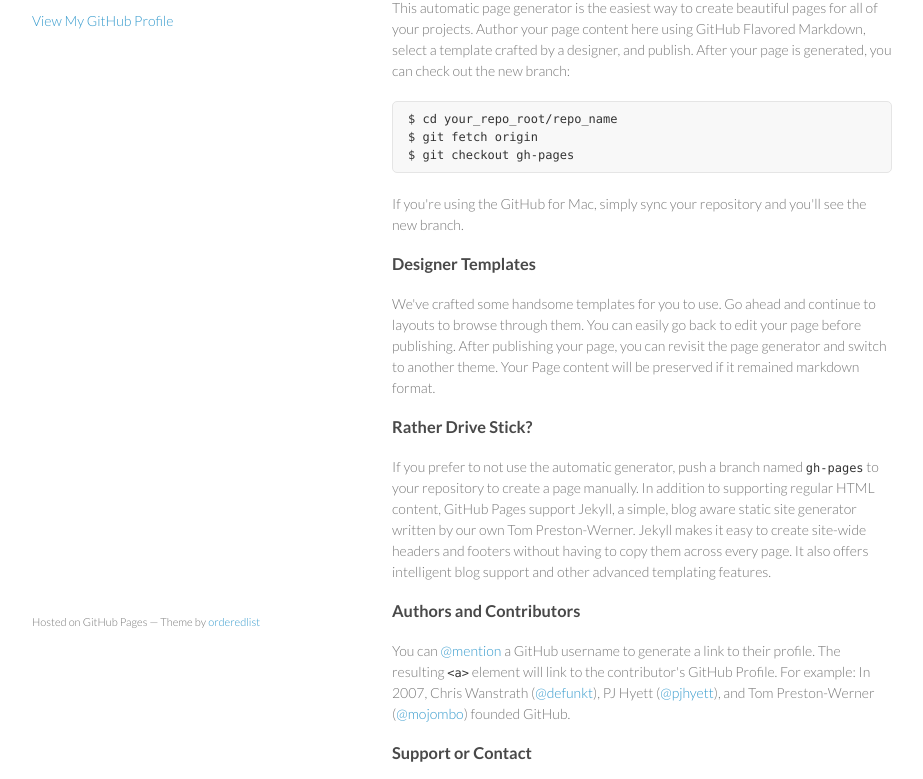
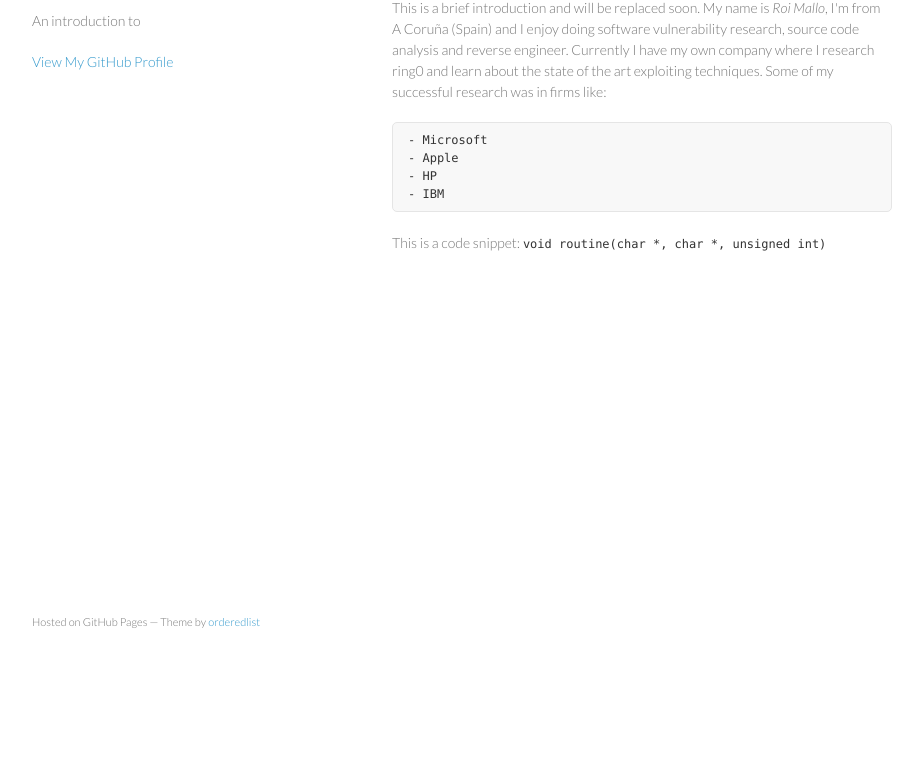
Before and after one commit to rmallof/rmallof.github.io, a plain HTML site: page index.html in a window 1280 px wide. Shown: the part 99-878 px from the top of the page, without its empty margins (178-1101 px from the left). After the commit the page ends 800 px from the top, so only its background shows below. Drawn offline with Linux system fonts and the light colour scheme.

Commit message:
Replace master branch with page content via GitHub

```diff
--- a/index.html
+++ b/index.html
@@ -3,7 +3,7 @@
   <head>
     <meta charset="utf-8">
     <meta http-equiv="X-UA-Compatible" content="chrome=1">
-    <title>Test page by rmallof</title>
+    <title>Welcome by rmallof</title>
 
     <link rel="stylesheet" href="stylesheets/styles.css">
     <link rel="stylesheet" href="stylesheets/pygment_trac.css">
@@ -15,8 +15,8 @@
   <body>
     <div class="wrapper">
       <header>
-        <h1>Test page</h1>
-        <p></p>
+        <h1>Welcome</h1>
+        <p>An introduction to</p>
 
 
         <p class="view"><a href="https://github.com/rmallof">View My GitHub Profile</a></p>
@@ -24,36 +24,20 @@
       </header>
       <section>
         <h3>
-<a id="welcome-to-github-pages" class="anchor" href="#welcome-to-github-pages" aria-hidden="true"><span class="octicon octicon-link"></span></a>Welcome to GitHub Pages.</h3>
+<a id="welcome-to-my-github-page" class="anchor" href="#welcome-to-my-github-page" aria-hidden="true"><span class="octicon octicon-link"></span></a>Welcome to my GitHub Page.</h3>
 
-<p>This automatic page generator is the easiest way to create beautiful pages for all of your projects. Author your page content here using GitHub Flavored Markdown, select a template crafted by a designer, and publish. After your page is generated, you can check out the new branch:</p>
+<p>This is a brief introduction and will be replaced soon.
+My name is <em>Roi Mallo</em>, I'm from A Coruña (Spain) and I enjoy doing software vulnerability research, source code analysis and reverse engineer.
+Currently I have my own company where I research ring0 and learn about the state of the art exploiting techniques. Some of my successful research was in firms like:</p>
 
-<pre><code>$ cd your_repo_root/repo_name
-$ git fetch origin
-$ git checkout gh-pages
+<pre><code>- Microsoft
+- Apple
+- HP
+- IBM
 </code></pre>
 
-<p>If you're using the GitHub for Mac, simply sync your repository and you'll see the new branch.</p>
-
-<h3>
-<a id="designer-templates" class="anchor" href="#designer-templates" aria-hidden="true"><span class="octicon octicon-link"></span></a>Designer Templates</h3>
-
-<p>We've crafted some handsome templates for you to use. Go ahead and continue to layouts to browse through them. You can easily go back to edit your page before publishing. After publishing your page, you can revisit the page generator and switch to another theme. Your Page content will be preserved if it remained markdown format.</p>
-
-<h3>
-<a id="rather-drive-stick" class="anchor" href="#rather-drive-stick" aria-hidden="true"><span class="octicon octicon-link"></span></a>Rather Drive Stick?</h3>
-
-<p>If you prefer to not use the automatic generator, push a branch named <code>gh-pages</code> to your repository to create a page manually. In addition to supporting regular HTML content, GitHub Pages support Jekyll, a simple, blog aware static site generator written by our own Tom Preston-Werner. Jekyll makes it easy to create site-wide headers and footers without having to copy them across every page. It also offers intelligent blog support and other advanced templating features.</p>
-
-<h3>
-<a id="authors-and-contributors" class="anchor" href="#authors-and-contributors" aria-hidden="true"><span class="octicon octicon-link"></span></a>Authors and Contributors</h3>
-
-<p>You can <a href="https://github.com/blog/821" class="user-mention">@mention</a> a GitHub username to generate a link to their profile. The resulting <code>&lt;a&gt;</code> element will link to the contributor's GitHub Profile. For example: In 2007, Chris Wanstrath (<a href="https://github.com/defunkt" class="user-mention">@defunkt</a>), PJ Hyett (<a href="https://github.com/pjhyett" class="user-mention">@pjhyett</a>), and Tom Preston-Werner (<a href="https://github.com/mojombo" class="user-mention">@mojombo</a>) founded GitHub.</p>
-
-<h3>
-<a id="support-or-contact" class="anchor" href="#support-or-contact" aria-hidden="true"><span class="octicon octicon-link"></span></a>Support or Contact</h3>
-
-<p>Having trouble with Pages? Check out the documentation at <a href="https://help.github.com/pages">https://help.github.com/pages</a> or contact <a href="mailto:support@github.com">support@github.com</a> and we’ll help you sort it out.</p>
+<p>This is a code snippet:
+<code>void routine(char *, char *, unsigned int)</code></p>
       </section>
       <footer>
         <p><small>Hosted on GitHub Pages &mdash; Theme by <a href="https://github.com/orderedlist">orderedlist</a></small></p>
```
Also changed, not shown: params.json (+1 -1 lines).
